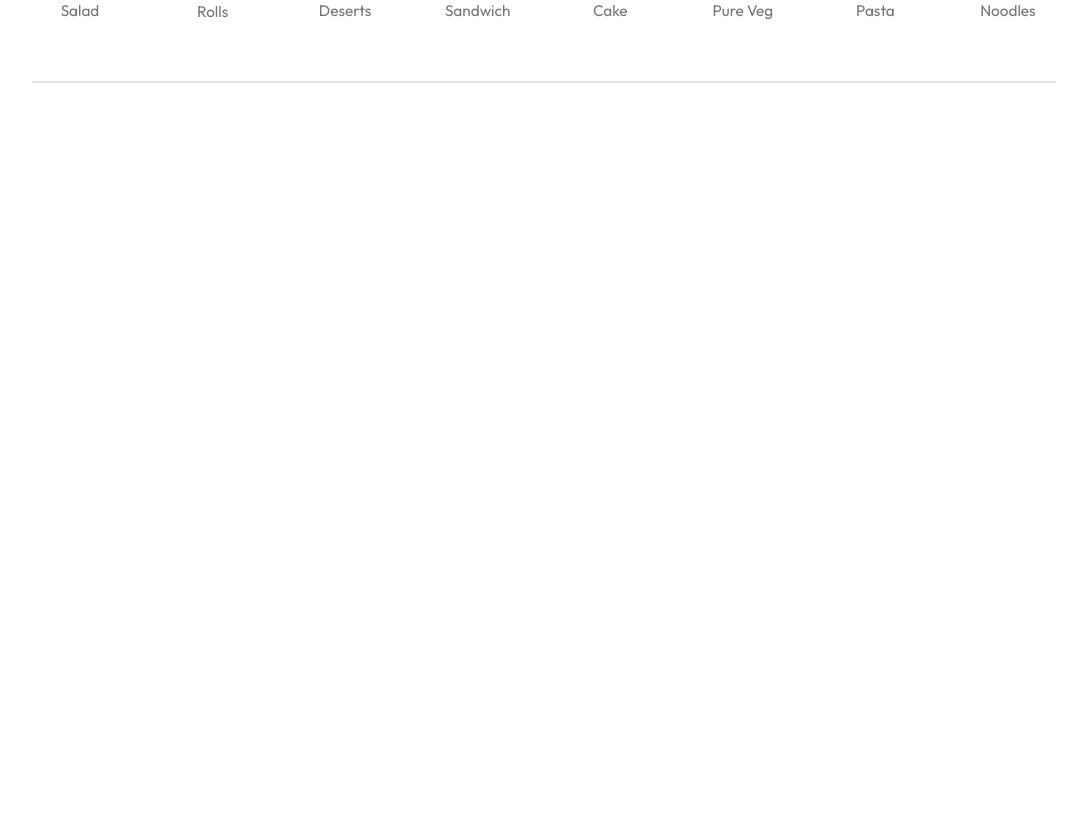
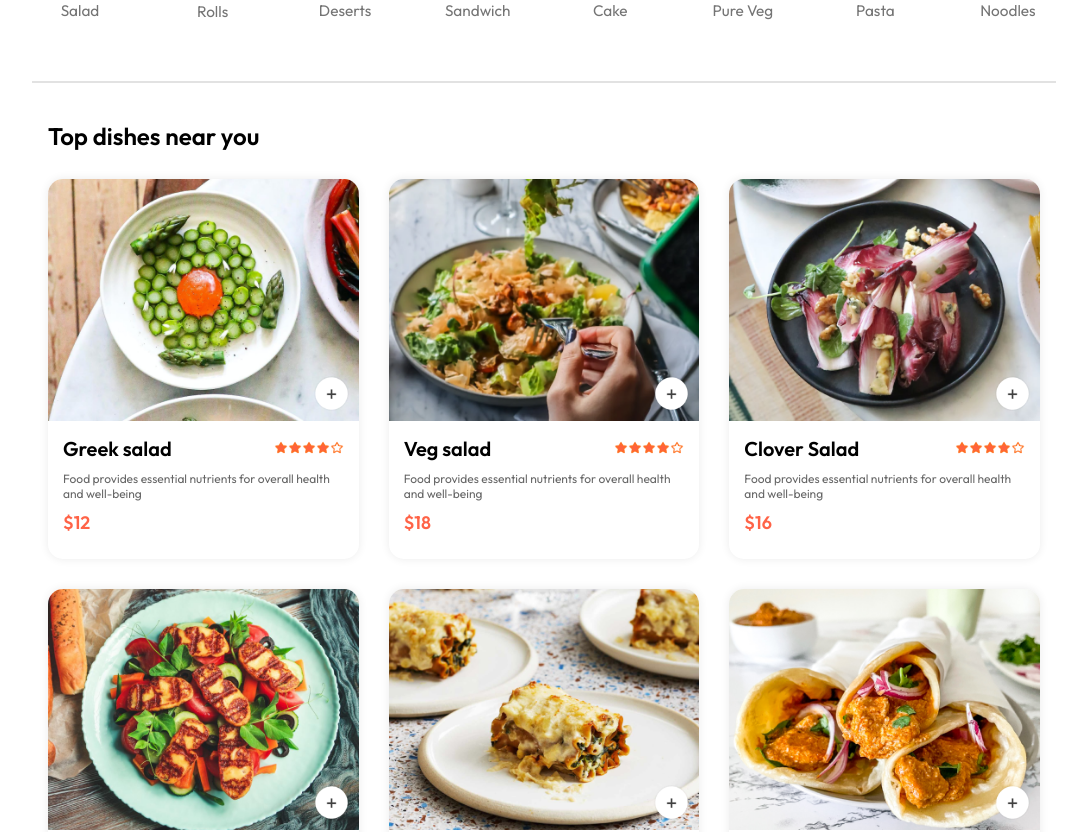
Before and after one commit to nethmalgeesaraux/Food-Delivery-App, a React (Vite) app in the folder frontend/: page / in a window 1280 px wide. Shown: the part 840-1672 px from the top of the page, without its empty margins (96-1183 px from the left). Before the commit the page ends 933 px from the top, so only its background shows below. Built offline with nearby package versions, Linux system fonts and the light colour scheme.

Commit message:
Food Item

```diff
--- a/frontend/src/component/FoodDisplay/FoodDisplay.css
+++ b/frontend/src/component/FoodDisplay/FoodDisplay.css
@@ -0,0 +1,42 @@
+
+
+.food-display {
+  margin: 30px auto 0;
+  padding: 0 16px;
+  max-width: 1200px;
+  box-sizing: border-box;
+}
+
+.food-display h2 {
+  margin: 0;
+  font-size: clamp(18px, 2vw, 24px);
+  font-weight: 600;
+  line-height: 1.1;
+}
+
+.food-display-list {
+  display: grid;
+  grid-template-columns: repeat(auto-fill, minmax(280px, 1fr));
+  gap: 30px;
+  margin-top: 30px;
+}
+
+
+@media (max-width: 480px) {
+  .food-display {
+    padding: 0 12px;
+  }
+
+  .food-display-list {
+    grid-template-columns: 1fr;
+    gap: 20px;
+  }
+}
+
+/* optional medium breakpoint for better layout on tablets */
+@media (min-width: 768px) and (max-width: 1024px) {
+  .food-display-list {
+    grid-template-columns: repeat(auto-fill, minmax(320px, 1fr));
+    gap: 24px;
+  }
+}
--- a/frontend/src/component/FoodDisplay/FoodDisplay.jsx
+++ b/frontend/src/component/FoodDisplay/FoodDisplay.jsx
@@ -1,18 +1,38 @@
-
-
+// ...existing code...
 import React, { useContext } from 'react'
 import "./FoodDisplay.css"
 import { StoreContext } from '../../context/StoreContext';
-const FoodDisplay = () => {
+import FoodItem from '../FoodItem/FoodItem';
 
-    const {food_list} = useContext(StoreContext);
+const FoodDisplay = ({ category = "All" }) => {
+  const { food_list = [] } = useContext(StoreContext);
+
+  const visible = Array.isArray(food_list)
+    ? food_list.filter(item => category === "All" || item?.category === category)
+    : [];
 
   return (
-    <div className='food-display' id ='food-display'>
-        <h2>Top dishes near you</h2>
-
+    <div className='food-display' id='food-display'>
+      <h2>Top dishes near you</h2>
+      <div className="food-display-list">
+        {visible.length > 0 ? (
+          visible.map((item, index) => (
+            <FoodItem
+              key={item._id ?? item.id ?? index}
+              id={item._id ?? item.id}
+              name={item.name}
+              description={item.description}
+              price={item.price}
+              image={item.image}
+            />
+          ))
+        ) : (
+          <p className="no-results">No dishes found</p>
+        )}
+      </div>
     </div>
   )
 }
 
 export default FoodDisplay
+// ...existing code...
--- /dev/null
+++ b/frontend/src/component/FoodItem/FoodItem.css
@@ -0,0 +1,82 @@
+
+.food-item{
+    width: 100%;
+    margin: auto;
+    border-radius: 15px;
+    box-shadow: 0px 0px 10px #00000015;
+    transition: 0.3s;
+    animation: fadeIn 300ms ease;
+}
+.food-item-image{
+    width: 100%;
+    border-radius: 15px 15px 0px 0px;
+    display: block;
+}
+.food-item-info{
+    padding: 15px;
+}
+.food-item-name-rating{
+    display: flex;
+    justify-content: space-between;
+    align-items: center;
+    margin-bottom: 10px;
+}
+.food-item-name-rating p{
+    font-size: 20px;
+    font-weight: 600;
+}
+.food-item-name-rating img{
+    width: 70px;
+}
+.food-item-desc{
+    color: #676767;
+    font-size: 12px;
+}
+.food-item-price{
+    color: tomato;
+    font-size: 18px;
+    font-weight: 600;
+    margin: 10px 0px;
+}
+
+
+.food-item-img-container{
+   position: relative;
+   overflow: hidden;
+}
+
+/* add button inside image container */
+.food-item-img-container .add{
+  width: 35px;
+  position: absolute;
+  bottom: 10px;
+  right: 10px;
+  cursor: pointer;
+  border-radius: 50%;
+  z-index: 5;
+}
+
+/* counter that replaces add button */
+.food-item-counter{
+    position: absolute;
+    bottom: 10px;
+    right: 10px;
+    background-color: #fff;
+    padding: 5px 10px;
+    border-radius: 30px;
+    display: flex;
+    align-items: center;
+    gap: 10px;
+    box-shadow: 0px 0px 10px #00000015;
+    z-index: 6;
+}
+.food-item-counter img{
+    width: 25px;
+    cursor: pointer;
+}
+
+/* simple fadeIn keyframes referenced above */
+@keyframes fadeIn {
+  from { opacity: 0; transform: translateY(6px); }
+  to   { opacity: 1; transform: translateY(0); }
+}
--- /dev/null
+++ b/frontend/src/component/FoodItem/FoodItem.jsx
@@ -0,0 +1,57 @@
+// ...existing code...
+import React, { useContext } from 'react'
+import { assets } from '../../assets/assets'
+import "./FoodItem.css"
+import { StoreContext } from '../../context/StoreContext'
+
+const FoodItem = ({ id, name, price, description, image }) => {
+  const { cartItems = {}, addToCart, removeFromCart } = useContext(StoreContext)
+  const count = cartItems[id] || 0
+  const imgSrc = image || assets.placeholder
+
+  return (
+    <div className='food-item'>
+      <div className="food-item-img-container">
+        <img className='food-item-image' src={imgSrc} alt={name || 'food item'} />
+
+        {!count ? (
+          <img
+            className='add'
+            src={assets.add_icon_white}
+            alt='add'
+            onClick={() => addToCart(id)}
+            role="button"
+          />
+        ) : (
+          <div className='food-item-counter'>
+            <img
+              src={assets.remove_icon_red}
+              alt='remove'
+              onClick={() => removeFromCart(id)}
+              role="button"
+            />
+            <p>{count}</p>
+            <img
+              src={assets.add_icon_green}
+              alt='add more'
+              onClick={() => addToCart(id)}
+              role="button"
+            />
+          </div>
+        )}
+      </div>
+
+      <div className="food-item-info">
+        <div className="food-item-name-rating">
+          <p>{name}</p>
+          <img src={assets.rating_starts} alt="rating" />
+        </div>
+        <p className="food-item-desc">{description}</p>
+        <p className="food-item-price">${price}</p>
+      </div>
+    </div>
+  )
+}
+
+export default FoodItem
+// ...existing code...
--- a/frontend/src/context/StoreContext.jsx
+++ b/frontend/src/context/StoreContext.jsx
@@ -1,19 +1,38 @@
-import { createContext } from "react";
+// ...existing code...
+import React, { createContext, useState, useEffect, useMemo } from "react";
 import { food_list } from "../assets/assets";
 
-export const StoreContext = createContext(null);
+export const StoreContext = createContext({ food_list: [] });
 
-const StoreContextProvider = (props)=>{
+const StoreContextProvider = ({ children }) => {
+  const [cartItems, setCartItems] = useState({});
 
-    const  contextVlalue = {
-        food_list
-    }
-return(
-    <StoreContext.Provider value={contextVlalue}>
-        {props.chilren}
+  const addToCart = (itemId) => {
+    setCartItems((prev) => ({ ...prev, [itemId]: (prev[itemId] || 0) + 1 }));
+  };
+
+  const removeFromCart = (itemId) => {
+    setCartItems((prev) => {
+      const next = { ...prev };
+      next[itemId] = Math.max(0, (next[itemId] || 0) - 1);
+      return next;
+    });
+  };
+
+  useEffect(() => {
+    console.log("cartItems:", cartItems);
+  }, [cartItems]);
+
+  const contextValue = useMemo(
+    () => ({ food_list, cartItems, addToCart, removeFromCart }),
+    [cartItems]
+  );
+
+  return (
+    <StoreContext.Provider value={contextValue}>
+      {children}
     </StoreContext.Provider>
-    )
-
-}
+  );
+};
 
 export default StoreContextProvider;
--- a/frontend/src/main.jsx
+++ b/frontend/src/main.jsx
@@ -1,3 +1,4 @@
+// ...existing code...
 import { StrictMode } from "react";
 import { createRoot } from "react-dom/client";
 import "./index.css";
@@ -6,10 +7,11 @@ import { BrowserRouter } from "react-router-dom";
 import StoreContextProvider from "./context/StoreContext.jsx";
 
 createRoot(document.getElementById("root")).render(
-  <BrowserRouter>
-    <StoreContextProvider>
-     <App />
-    </StoreContextProvider>
-     <App />
-  </BrowserRouter>
+
+      <BrowserRouter>
+        <StoreContextProvider>
+          <App />
+        </StoreContextProvider>
+      </BrowserRouter>
+
 );
--- a/frontend/src/pages/Home/Home.jsx
+++ b/frontend/src/pages/Home/Home.jsx
@@ -2,7 +2,7 @@ import React, { useState } from 'react'
 import "./Home.css"
 import Header from '../../component/Hearder/Header'
 import ExploreMenu from '../../component/ExploreMenu/ExploreMenu'
-//import FoodDisplay from '../../component/FoodDisplay/FoodDisplay'
+import FoodDisplay from '../../component/FoodDisplay/FoodDisplay'
 
 const Home = () => {
 
@@ -13,7 +13,7 @@ const Home = () => {
     <div>
         <Header/>
         <ExploreMenu category={category}setCategory={setCategory}/>
-        {/* <FoodDisplay category={category}/> */}
+        <FoodDisplay category={category}/>
     </div>
   )
 }
```
